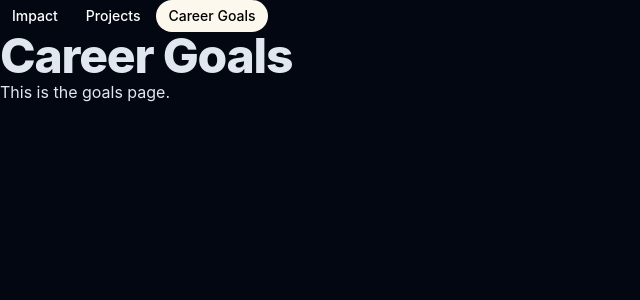
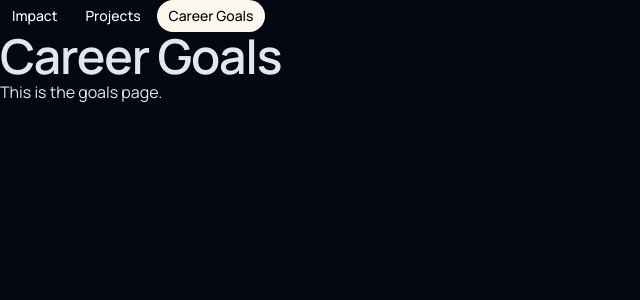
Before and after one commit to tombrewsviews/Portfolio2023, a Next.js app: page /goals in a window 1280 px wide. Shown: the top 300 px of the page, without its empty margins (0-640 px from the left). Built offline with nearby package versions, Linux system fonts and the light colour scheme.

Commit message:
add Manrope

```diff
--- a/components/H1.js
+++ b/components/H1.js
@@ -1,6 +1,6 @@
 export function H1({text}) {
   return (
-    <h1 className="scroll-m-20 text-4xl font-extrabold tracking-tight lg:text-5xl">
+    <h1 className="scroll-m-20 text-4xl font-600 tracking-tight lg:text-5xl">
       {text}
     </h1>
   )
--- a/styles/globals.css
+++ b/styles/globals.css
@@ -49,10 +49,18 @@
     width: 100vw;
     height: 100vh;
     @apply bg-background text-foreground;
+    font-family: 'Manrope', sans-serif;
     font-feature-settings:
       'rlig' 1,
       'calt' 1;
   }
+}
+
+@font-face {
+  font-family: 'Manrope';
+  src: url('./../public/Manrope[wght].woff2') format('woff2-variations');
+  font-weight: 100 900;
+  font-display: swap;
 }
 
 #__next {
--- a/tailwind.config.ts
+++ b/tailwind.config.ts
@@ -55,7 +55,18 @@ module.exports = {
         sm: 'calc(var(--radius) - 4px)',
       },
       fontFamily: {
-        'sans': ['Inter', 'sans-serif'],
+        'sans': ['Manrope', ...fontFamily.sans],
+      },
+      fontWeight: {
+        '100': '100',
+        '200': '200',
+        '300': '300',
+        '400': '400',
+        '500': '500',
+        '600': '600',
+        '700': '700',
+        '800': '800',
+        '900': '900',
       },
       keyframes: {
         'accordion-down': {
```
Also changed, not shown: public/Manrope[wght].woff2 (added).
